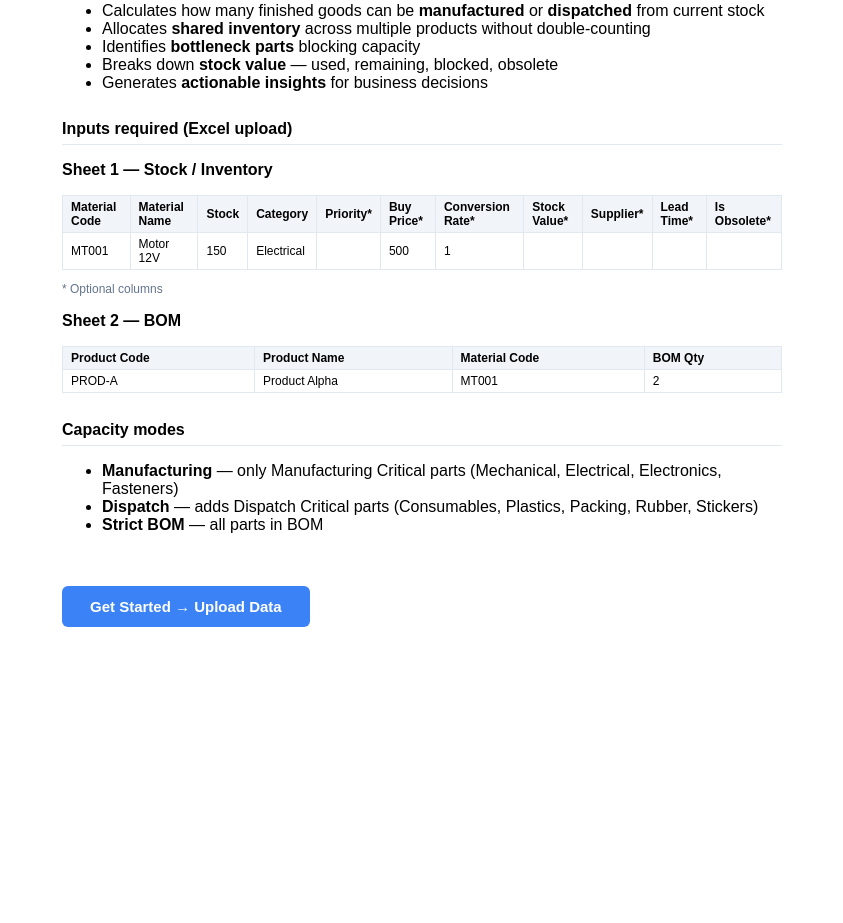
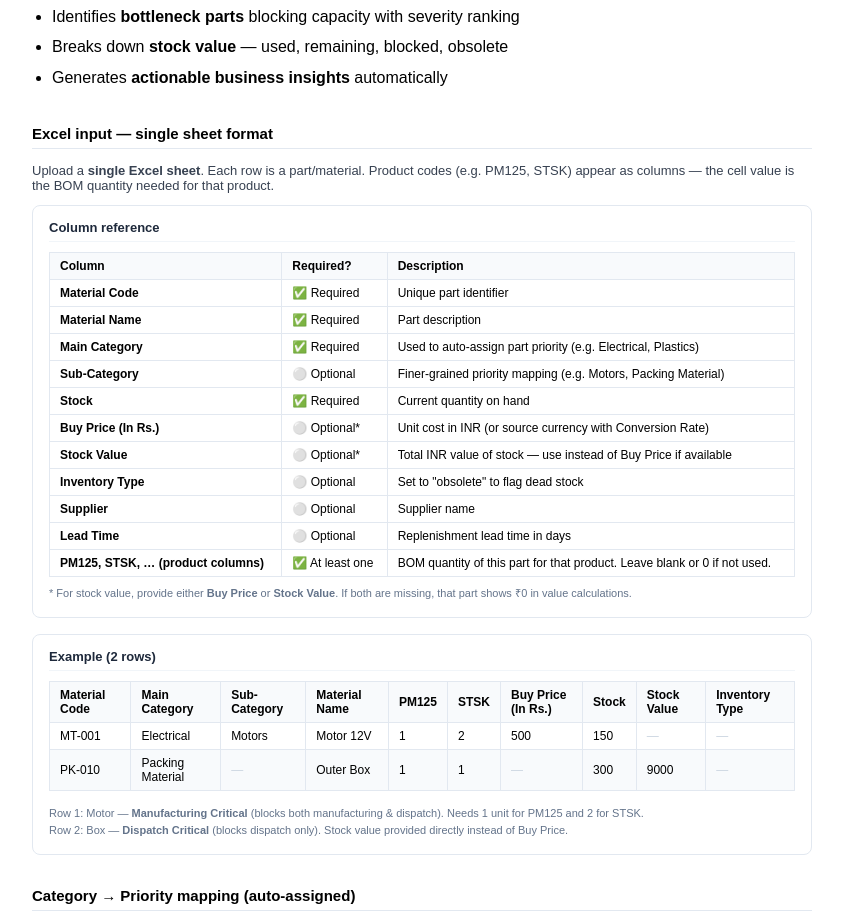
Before and after one commit to shashankmende/inventory-planner, a React (Create React App) app in the folder frontend/: page / in a window 1280 px wide. Shown: the part 240-1163 px from the top of the page, without its empty margins (218-1061 px from the left). Before the commit the page ends 951 px from the top, so only its background shows below. Built offline with nearby package versions, Linux system fonts and the light colour scheme.

Commit message:
progress - verified products forecasts,working as expected. next step - Have to check and fix value calculations

```diff
--- a/frontend/src/app/AppContext.jsx
+++ b/frontend/src/app/AppContext.jsx
@@ -76,9 +76,30 @@ export function AppProvider({ children }) {
   const recalculate = useCallback(async (config) => {
     dispatch({ type: 'SET_LOADING', payload: true });
     try {
-      const result = await api.recalculate(config);
-      dispatch({ type: 'SET_RESULTS', payload: result });
-      return result;
+      const response = await api.recalculate(config);
+
+      const { config: responseConfig = {}, results = {} } = response;
+      const { productPriority = [] } = responseConfig;
+      const { products = [] } = results;
+      // dispatch({ type: 'SET_CONFIG', payload: responseConfig });
+      const backendProductMap = new Map(
+        products.map(product => [product.productCode, product])
+      );
+
+      const sortedProducts = productPriority
+        .map(({ productCode }) => backendProductMap.get(productCode))
+        .filter(Boolean);
+
+      const finalResult = {
+        config: { ...responseConfig },
+        results: {
+          ...results,
+          products: sortedProducts.length ? sortedProducts : products,
+        },
+      };
+
+        dispatch({ type: 'SET_RESULTS', payload: finalResult });
+      return finalResult;
     } catch (err) {
       dispatch({ type: 'SET_ERROR', payload: err.message });
       throw err;
--- a/frontend/src/pages/LandingPage/index.jsx
+++ b/frontend/src/pages/LandingPage/index.jsx
@@ -5,57 +5,125 @@ import { useNavigate } from 'react-router-dom';
 export default function LandingPage() {
   const navigate = useNavigate();
   return (
-    <div style={{ maxWidth: 720, margin: '60px auto', padding: 24, fontFamily: 'sans-serif' }}>
-      <h1 style={{ fontSize: 28, marginBottom: 8 }}>Inventory Planner</h1>
-      <p style={{ color: '#475569', fontSize: 16, marginBottom: 32 }}>
-        A decision support system for inventory capacity planning.
+    <div style={{ maxWidth: 780, margin: '48px auto', padding: '0 24px 48px', fontFamily: 'sans-serif' }}>
+      <h1 style={{ fontSize: 26, marginBottom: 6 }}>Inventory Planner</h1>
+      <p style={{ color: '#475569', fontSize: 15, marginBottom: 32 }}>
+        A decision support tool for inventory capacity planning — upload an Excel file, get instant answers.
       </p>
 
       <Section title="What this tool does">
-        <ul>
+        <ul style={{ lineHeight: 1.9, margin: 0, paddingLeft: 20 }}>
           <li>Calculates how many finished goods can be <strong>manufactured</strong> or <strong>dispatched</strong> from current stock</li>
           <li>Allocates <strong>shared inventory</strong> across multiple products without double-counting</li>
-          <li>Identifies <strong>bottleneck parts</strong> blocking capacity</li>
+          <li>Identifies <strong>bottleneck parts</strong> blocking capacity with severity ranking</li>
           <li>Breaks down <strong>stock value</strong> — used, remaining, blocked, obsolete</li>
-          <li>Generates <strong>actionable insights</strong> for business decisions</li>
+          <li>Generates <strong>actionable business insights</strong> automatically</li>
         </ul>
       </Section>
 
-      <Section title="Inputs required (Excel upload)">
-        <p><strong>Sheet 1 — Stock / Inventory</strong></p>
+      <Section title="Excel input — single sheet format">
+        <p style={{ fontSize: 13, color: '#374151', marginBottom: 12 }}>
+          Upload a <strong>single Excel sheet</strong>. Each row is a part/material. Product codes (e.g. PM125, STSK) appear as columns — the cell value is the BOM quantity needed for that product.
+        </p>
+
+        {/* Column reference */}
+        <div style={sheetBox}>
+          <div style={sheetLabel}>Column reference</div>
           <table style={tableStyle}>
             <thead>
-            <tr>{['Material Code', 'Material Name', 'Stock', 'Category', 'Priority*', 'Buy Price*', 'Conversion Rate*', 'Stock Value*', 'Supplier*', 'Lead Time*', 'Is Obsolete*'].map(h => <th key={h} style={thStyle}>{h}</th>)}</tr>
+              <tr>
+                <th style={thStyle}>Column</th>
+                <th style={thStyle}>Required?</th>
+                <th style={thStyle}>Description</th>
+              </tr>
             </thead>
             <tbody>
-            <tr>{['MT001', 'Motor 12V', '150', 'Electrical', '', '500', '1', '', '', '', ''].map((v, i) => <td key={i} style={tdStyle}>{v}</td>)}</tr>
+              {[
+                ['Material Code', '✅ Required', 'Unique part identifier'],
+                ['Material Name', '✅ Required', 'Part description'],
+                ['Main Category', '✅ Required', 'Used to auto-assign part priority (e.g. Electrical, Plastics)'],
+                ['Sub-Category', '⚪ Optional', 'Finer-grained priority mapping (e.g. Motors, Packing Material)'],
+                ['Stock', '✅ Required', 'Current quantity on hand'],
+                ['Buy Price (In Rs.)', '⚪ Optional*', 'Unit cost in INR (or source currency with Conversion Rate)'],
+                ['Stock Value', '⚪ Optional*', 'Total INR value of stock — use instead of Buy Price if available'],
+                ['Inventory Type', '⚪ Optional', 'Set to "obsolete" to flag dead stock'],
+                ['Supplier', '⚪ Optional', 'Supplier name'],
+                ['Lead Time', '⚪ Optional', 'Replenishment lead time in days'],
+                ['PM125, STSK, … (product columns)', '✅ At least one', 'BOM quantity of this part for that product. Leave blank or 0 if not used.'],
+              ].map(([col, req, desc]) => (
+                <tr key={col}>
+                  <td style={{ ...tdStyle, fontWeight: 600, whiteSpace: 'nowrap' }}>{col}</td>
+                  <td style={{ ...tdStyle, whiteSpace: 'nowrap' }}>{req}</td>
+                  <td style={tdStyle}>{desc}</td>
+                </tr>
+              ))}
             </tbody>
           </table>
-        <p style={{ fontSize: 12, color: '#64748b' }}>* Optional columns</p>
+          <div style={noteStyle}>
+            * For stock value, provide either <strong>Buy Price</strong> or <strong>Stock Value</strong>. If both are missing, that part shows ₹0 in value calculations.
+          </div>
+        </div>
 
-        <p><strong>Sheet 2 — BOM</strong></p>
-        <table style={tableStyle}>
+        {/* Example rows */}
+        <div style={sheetBox}>
+          <div style={sheetLabel}>Example (2 rows)</div>
+          <div style={{ overflowX: 'auto' }}>
+            <table style={{ ...tableStyle, minWidth: 700 }}>
               <thead>
-            <tr>{['Product Code', 'Product Name', 'Material Code', 'BOM Qty'].map(h => <th key={h} style={thStyle}>{h}</th>)}</tr>
+                <tr>
+                  {['Material Code', 'Main Category', 'Sub-Category', 'Material Name', 'PM125', 'STSK', 'Buy Price (In Rs.)', 'Stock', 'Stock Value', 'Inventory Type'].map(h => (
+                    <th key={h} style={thStyle}>{h}</th>
+                  ))}
+                </tr>
               </thead>
               <tbody>
-            <tr>{['PROD-A', 'Product Alpha', 'MT001', '2'].map((v, i) => <td key={i} style={tdStyle}>{v}</td>)}</tr>
+                <tr>
+                  {['MT-001', 'Electrical', 'Motors', 'Motor 12V', '1', '2', '500', '150', '', ''].map((v, i) => (
+                    <td key={i} style={{ ...tdStyle, color: v === '' ? '#cbd5e1' : 'inherit' }}>{v || '—'}</td>
+                  ))}
+                </tr>
+                <tr style={{ background: '#f8fafc' }}>
+                  {['PK-010', 'Packing Material', '', 'Outer Box', '1', '1', '', '300', '9000', ''].map((v, i) => (
+                    <td key={i} style={{ ...tdStyle, color: v === '' ? '#cbd5e1' : 'inherit' }}>{v || '—'}</td>
+                  ))}
+                </tr>
               </tbody>
             </table>
+          </div>
+          <div style={noteStyle}>
+            Row 1: Motor — <strong>Manufacturing Critical</strong> (blocks both manufacturing &amp; dispatch). Needs 1 unit for PM125 and 2 for STSK.<br />
+            Row 2: Box — <strong>Dispatch Critical</strong> (blocks dispatch only). Stock value provided directly instead of Buy Price.
+          </div>
+        </div>
       </Section>
 
-      <Section title="Capacity modes">
-        <ul>
-          <li><strong>Manufacturing</strong> — only Manufacturing Critical parts (Mechanical, Electrical, Electronics, Fasteners)</li>
-          <li><strong>Dispatch</strong> — adds Dispatch Critical parts (Consumables, Plastics, Packing, Rubber, Stickers)</li>
-          <li><strong>Strict BOM</strong> — all parts in BOM</li>
-        </ul>
+      <Section title="Category → Priority mapping (auto-assigned)">
+        <div style={{ display: 'flex', gap: 16, flexWrap: 'wrap' }}>
+          <PriorityGroup
+            label="Manufacturing Critical"
+            color="#dc2626"
+            items={['Mechanical', 'Electrical', 'Electronics', 'Fasteners', 'Accessories', 'Hardware', 'Motors', 'Switches', 'Wiring']}
+          />
+          <PriorityGroup
+            label="Dispatch Critical"
+            color="#d97706"
+            items={['Consumables', 'Plastics', 'Packing Material', 'Rubber', 'Stickers']}
+          />
+          <PriorityGroup
+            label="Warning Only (default)"
+            color="#64748b"
+            items={['Anything else / no category']}
+          />
+        </div>
+        <div style={{ ...noteStyle, marginTop: 12 }}>
+          You can override any part's priority by adding a <strong>Priority</strong> column with values: <em>Manufacturing Critical</em>, <em>Dispatch Critical</em>, <em>Warning Only</em>, <em>Optional</em>, or <em>Substitute Available</em>.
+        </div>
       </Section>
 
       <button
         onClick={() => navigate('/setup')}
         style={{
-          marginTop: 24,
+          marginTop: 8,
           padding: '12px 28px',
           background: '#3b82f6',
           color: '#fff',
@@ -74,8 +142,8 @@ export default function LandingPage() {
 
 function Section({ title, children }) {
   return (
-    <div style={{ marginBottom: 28 }}>
-      <h2 style={{ fontSize: 16, borderBottom: '1px solid #e2e8f0', paddingBottom: 6, marginBottom: 12 }}>
+    <div style={{ marginBottom: 32 }}>
+      <h2 style={{ fontSize: 15, borderBottom: '1px solid #e2e8f0', paddingBottom: 6, marginBottom: 14 }}>
         {title}
       </h2>
       {children}
@@ -83,6 +151,20 @@ function Section({ title, children }) {
   );
 }
 
+function PriorityGroup({ label, color, items }) {
+  return (
+    <div style={{ border: `1px solid ${color}30`, borderRadius: 6, padding: '10px 14px', minWidth: 180, background: `${color}08` }}>
+      <div style={{ fontSize: 12, fontWeight: 700, color, marginBottom: 6 }}>{label}</div>
+      {items.map((item) => (
+        <div key={item} style={{ fontSize: 12, color: '#374151', lineHeight: 1.7 }}>· {item}</div>
+      ))}
+    </div>
+  );
+}
+
 const tableStyle = { borderCollapse: 'collapse', fontSize: 12, marginBottom: 8, width: '100%' };
-const thStyle = { border: '1px solid #e2e8f0', padding: '4px 8px', background: '#f1f5f9', textAlign: 'left' };
-const tdStyle = { border: '1px solid #e2e8f0', padding: '4px 8px' };
+const thStyle = { border: '1px solid #e2e8f0', padding: '6px 10px', background: '#f8fafc', textAlign: 'left', fontWeight: 600 };
+const tdStyle = { border: '1px solid #e2e8f0', padding: '6px 10px' };
+const sheetBox = { border: '1px solid #e2e8f0', borderRadius: 8, padding: '14px 16px', marginBottom: 16, background: '#fff' };
+const sheetLabel = { fontSize: 13, fontWeight: 700, color: '#1e293b', marginBottom: 10, paddingBottom: 6, borderBottom: '1px solid #f1f5f9' };
+const noteStyle = { fontSize: 11, color: '#64748b', marginTop: 6, lineHeight: 1.6 };
```
Also changed, not shown: frontend/src/pages/DataSetup/index.jsx (+9 -6 lines). Lines whose indentation alone changed are shown as unchanged.
